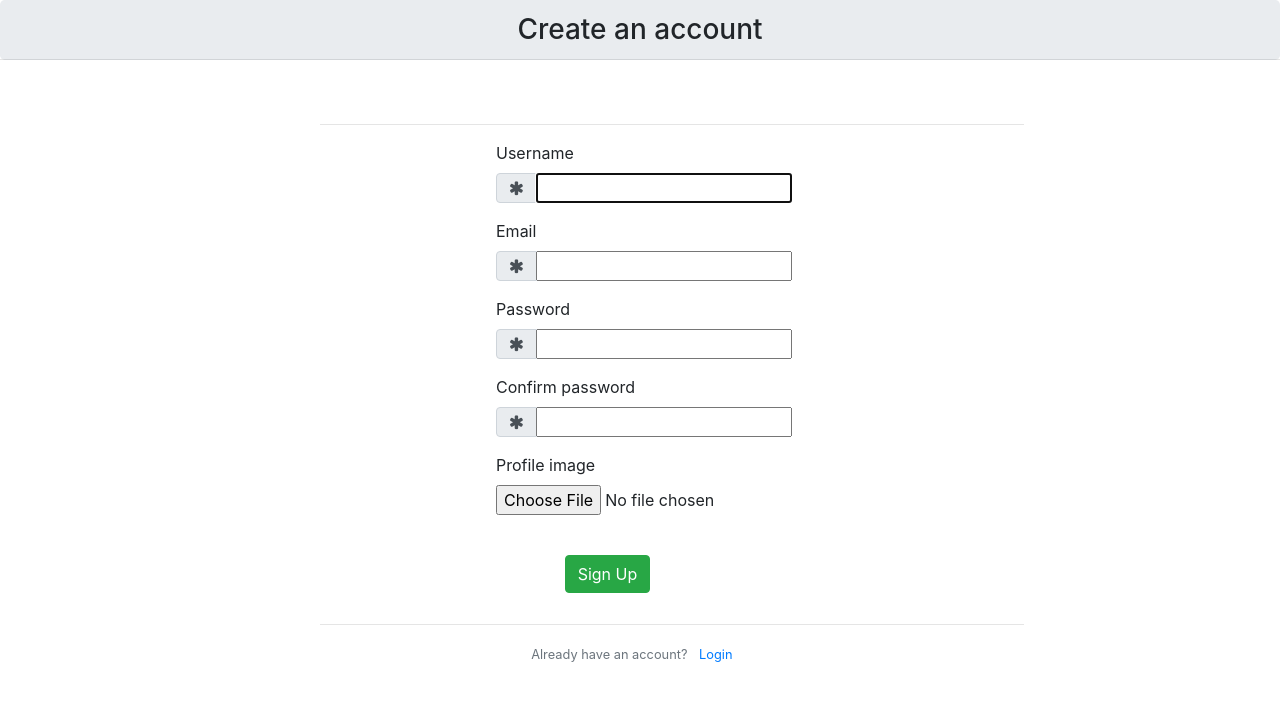
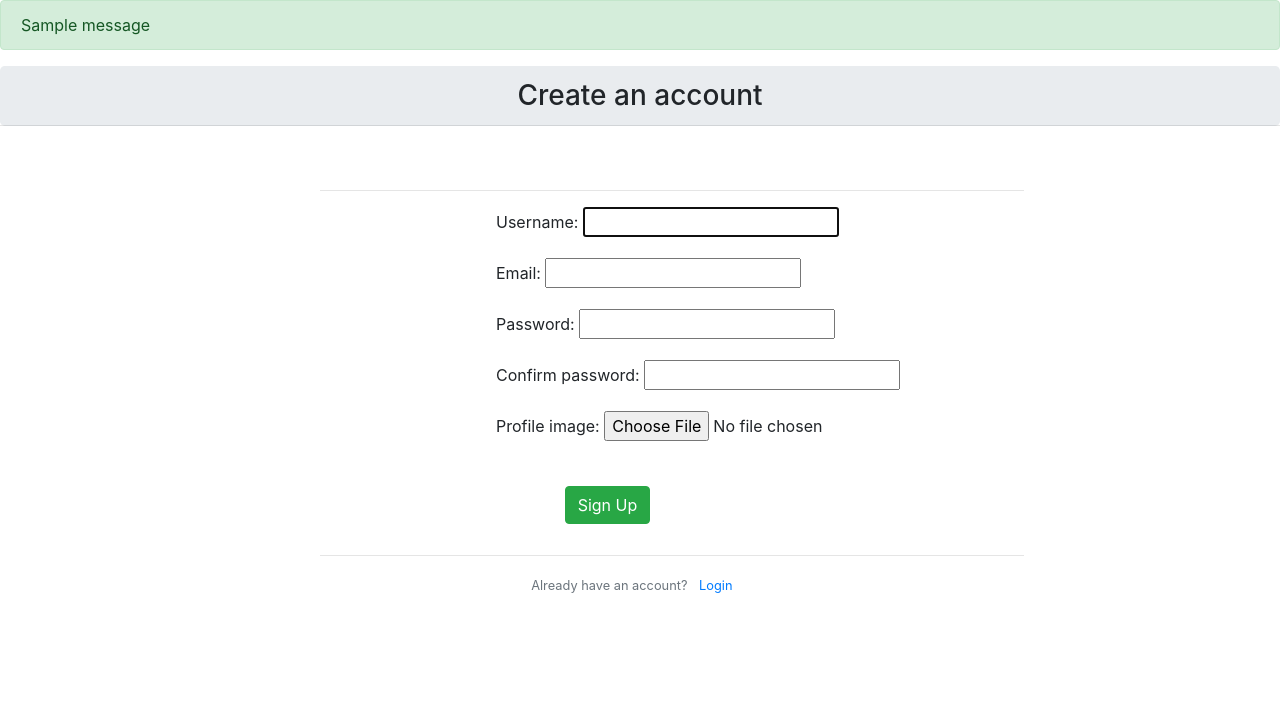
Before and after one commit to jelenailic95/git_uks, a Django app: page /register/ in a window 1280 px wide. Shown: the top 701 px of the page. Run offline with Django 3.2, Linux system fonts and the light colour scheme; tables that the repository leaves empty hold one stand-in row (values such as "Sample post"); one stand-in notice (Sample message) is shown; some libraries are stand-ins or nearby versions.

Commit message:
Fixed errors in the registration form. close #57

```diff
--- a/my_git/models.py
+++ b/my_git/models.py
@@ -27,7 +27,7 @@ class Repository(models.Model):
     id = models.AutoField(primary_key=True)
     name = models.CharField(max_length=100, unique=True)
     description = models.CharField(max_length=1000)
-    owner = models.ForeignKey(User, on_delete=models.CASCADE, default=1)  # cascade ili null
+    owner = models.ForeignKey(User, on_delete=models.CASCADE, default=1)
     collaborators = models.ManyToManyField(User, related_name='collaborators')
     TYPE_OPTION = (
         ('public', 'public'),
--- a/my_git/templates/my_git/users/register.html
+++ b/my_git/templates/my_git/users/register.html
@@ -13,6 +13,14 @@
 </head>
 <body>
 {% block content %}
+   {% if messages %}
+        {% for message in messages %}
+            <div class="alert {% if message.tags %} alert-{{ message.tags }}{% endif %}">
+                {{ message }}
+            </div>
+        {% endfor %}
+    {% endif %}
+
     <div class="content-section">
         <div class="jumbotron">
             <h3> Create an account</h3>
@@ -23,20 +31,7 @@
             <hr>
             <form method="post" enctype="multipart/form-data">
                 {% csrf_token %}
-                {% for field in form %}
-                    <div class="form-group" id="group_{{ field.name }}">
-                        <label for="id_{{ field.name }}" class="control-label">{{ field.label }}</label>
-                        <div class="input-group mb-3">
-                            {% if field.name != 'image' %}
-                            <div class="input-group-prepend">
-                                <span class="input-group-text"><i class="fa fa-asterisk"></i></span>
-                            </div>
-                            {% endif %}
-                            {{ field }}
-                        </div>
-                    </div>
-                {% endfor %}
-
+               {{ form.as_p }}
                 <br>
                 <button class="btn btn-success" type="submit" style="margin-left: 13%">Sign Up</button>
             </form>
--- a/my_git/views.py
+++ b/my_git/views.py
@@ -71,15 +71,19 @@ def register(request):
     if request.method == HttpMethod.POST.name:
         form = UserRegisterForm(request.POST, request.FILES)
         if form.is_valid():
-            obj = User()
-            obj.username = form.cleaned_data['username']
-            obj.password = form.cleaned_data['password1']
-            obj.email = form.cleaned_data['email']
-            if 'image' in request.FILES:
-                obj.image = request.FILES['image']
-            obj.save()
-            messages.success(request, 'Account successfully created! Log in now!')
-            return redirect('login')
+            try:
+                obj = User()
+                obj.username = form.cleaned_data['username']
+                obj.password = form.cleaned_data['password1']
+                obj.email = form.cleaned_data['email']
+                if 'image' in request.FILES:
+                    obj.image = request.FILES['image']
+                obj.save()
+                messages.success(request, 'Account successfully created! Log in now!')
+                return redirect('login')
+            except IntegrityError as e:
+                messages.warning(request, "Username or email is already used. Try again.")
+                return render(request, 'my_git/users/register.html', {'form': form})
     else:
         form = UserRegisterForm()
     return render(request, 'my_git/users/register.html', {'form': form})
```
